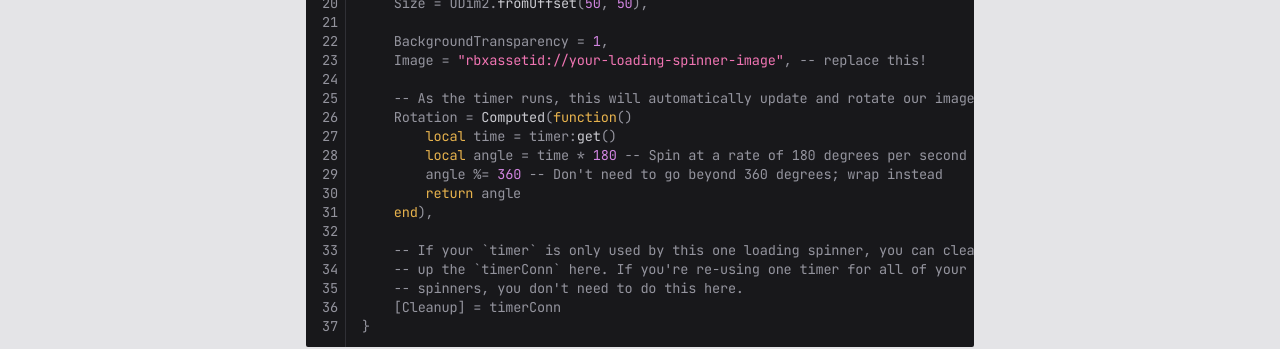
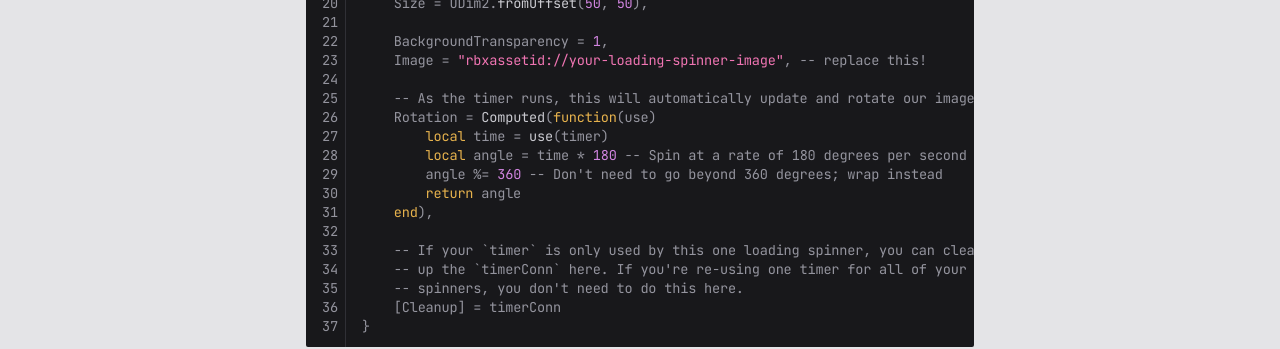
Before and after one commit to dphfox/Fusion, an MkDocs documentation site: the page built from docs/examples/cookbook/loading-spinner.md, in a window 1280 px wide and 1096 px high. Shown: the part 606-955 px from the top of the window. Built offline with MkDocs 1.6.1 and Material for MkDocs 9.7.7, drawn with Linux system fonts in a browser that asks for light colours; some web fonts are replaced; comment, search, counter and statistics services are not loaded; the version menu is left out.

Commit message:
Update Loading Spinner cookbook

```diff
--- a/docs/examples/cookbook/loading-spinner.md
+++ b/docs/examples/cookbook/loading-spinner.md
@@ -24,8 +24,8 @@ local spinner = New "ImageLabel" {
 	Image = "rbxassetid://your-loading-spinner-image", -- replace this!
 
 	-- As the timer runs, this will automatically update and rotate our image.
-	Rotation = Computed(function()
-		local time = timer:get()
+	Rotation = Computed(function(use)
+		local time = use(timer)
 		local angle = time * 180 -- Spin at a rate of 180 degrees per second
 		angle %= 360 -- Don't need to go beyond 360 degrees; wrap instead
 		return angle
```
